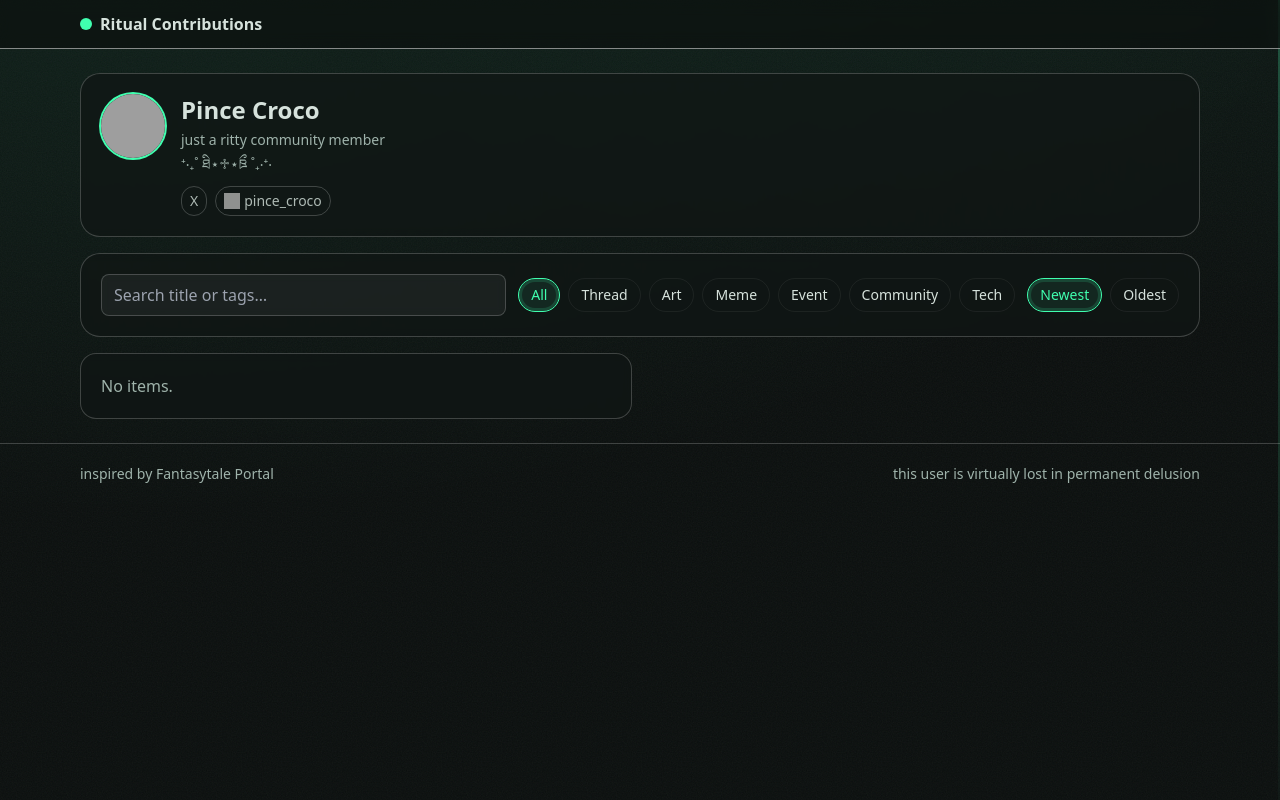
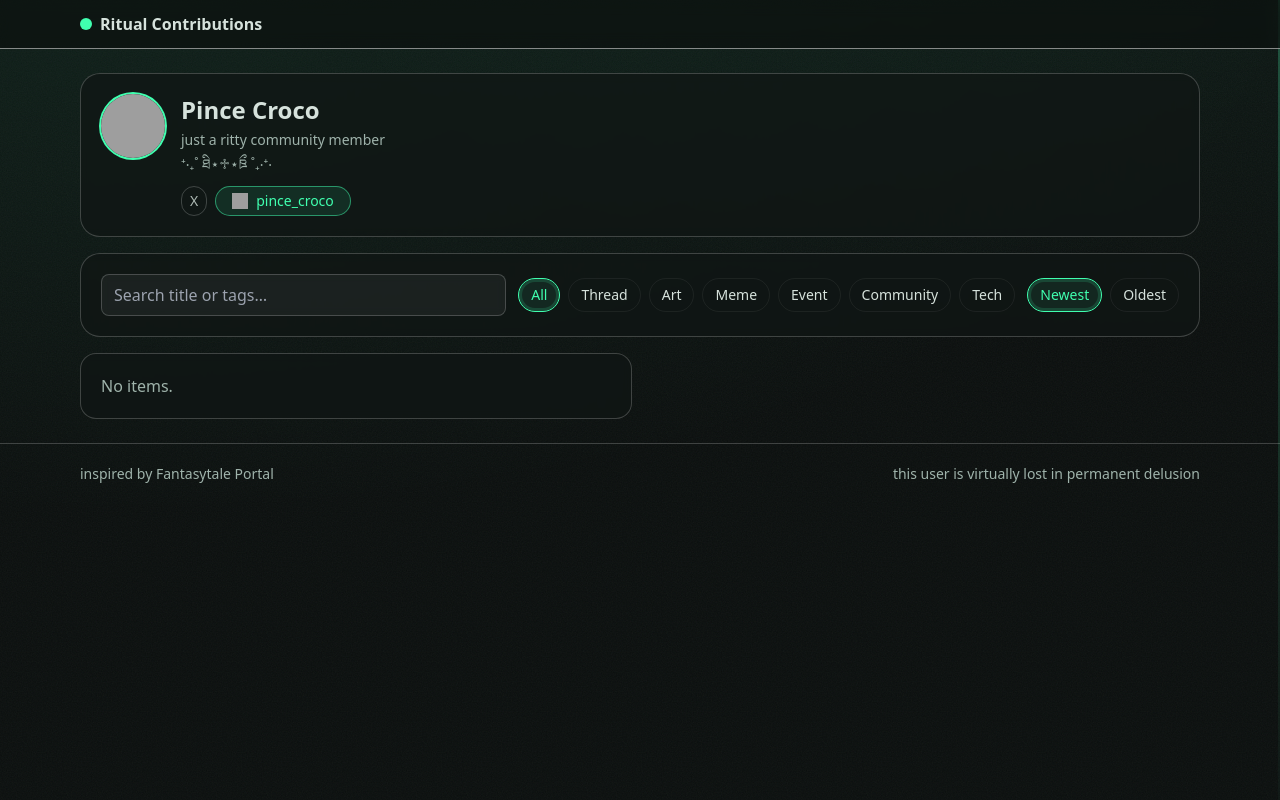
Before and after one commit to nafyn/ritual-pince, a plain HTML site: page index.html in a window 1280 px wide. Drawn offline with nearby package versions, Linux system fonts and the light colour scheme; grey boxes are pictures that could not be loaded.

Commit message:
Update index.html

```diff
--- a/index.html
+++ b/index.html
@@ -119,8 +119,8 @@
           <p id="pfBio" class="text-sm text-base-sub mt-1">⁺‧₊˚ ཐི⋆♱⋆ཋྀ ˚₊‧⁺‧</p>
           <div class="flex flex-wrap gap-2 mt-3 text-sm">
             <a id="pfX" class="px-2 py-1 rounded-full border border-base-border/20 text-base-text/80 hover:text-acc" target="_blank" rel="noreferrer">X</a>
-            <a id="pfDiscord" class="px-2 py-1 rounded-full border border-base-border/20 text-base-text/80 hover:text-acc flex items-center gap-1" target="_blank" rel="noreferrer">
-            <img src="https://cdn.jsdelivr.net/npm/simple-icons@v9/icons/discord.svg" class="w-4 h-4 opacity-90" /> pince_croco</a>
+            <a id="pfDiscord" href="#" class="px-4 py-1 rounded-full border border-acc/50 text-acc bg-acc/10 flex items-center gap-2">
+            <img src="https://raw.githubusercontent.com/edent/SuperTinyIcons/master/images/svg/discord.svg" class="w-4 h-4"/>pince_croco</a>
 
           </div>
         </div>
```
